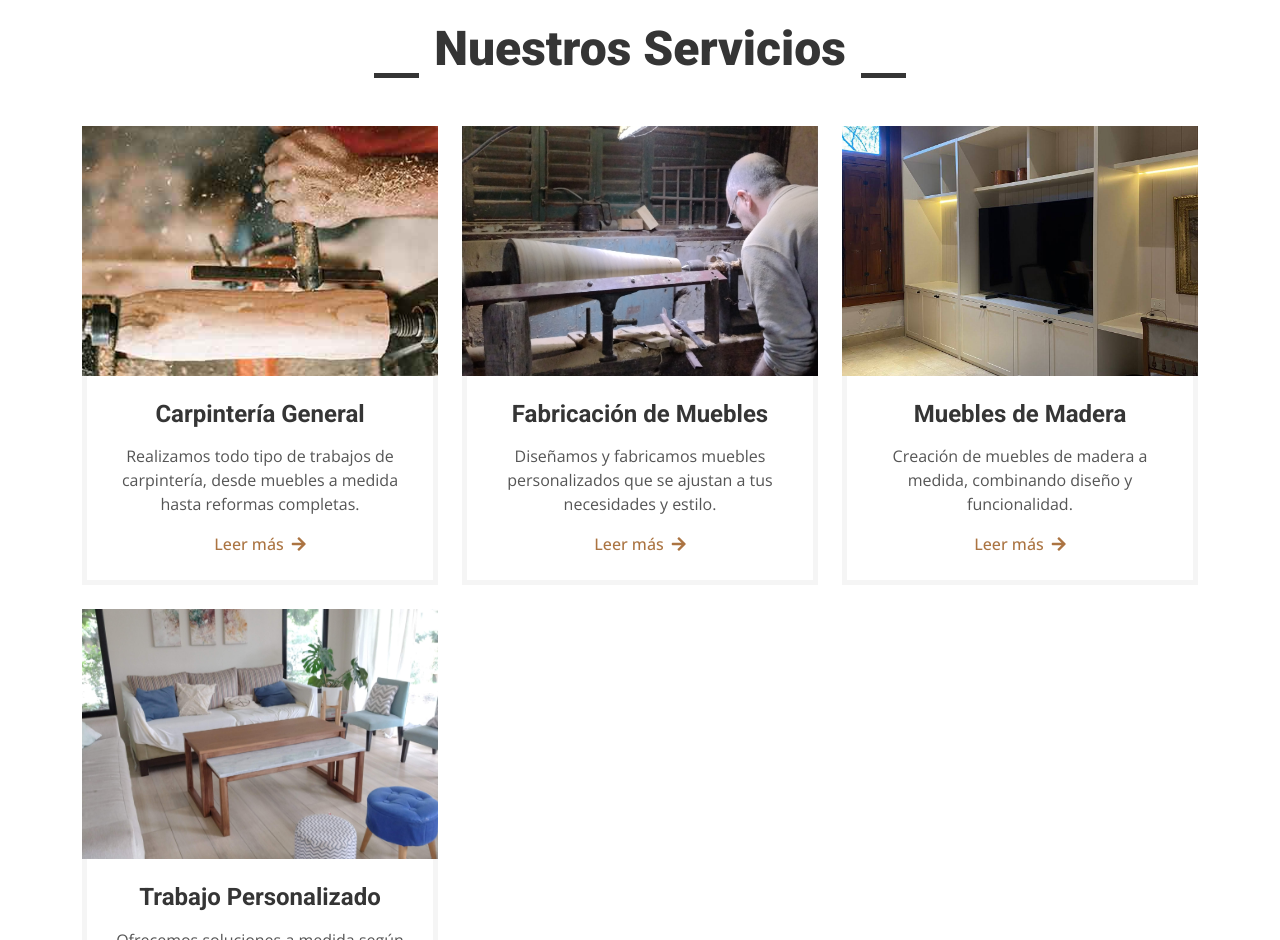
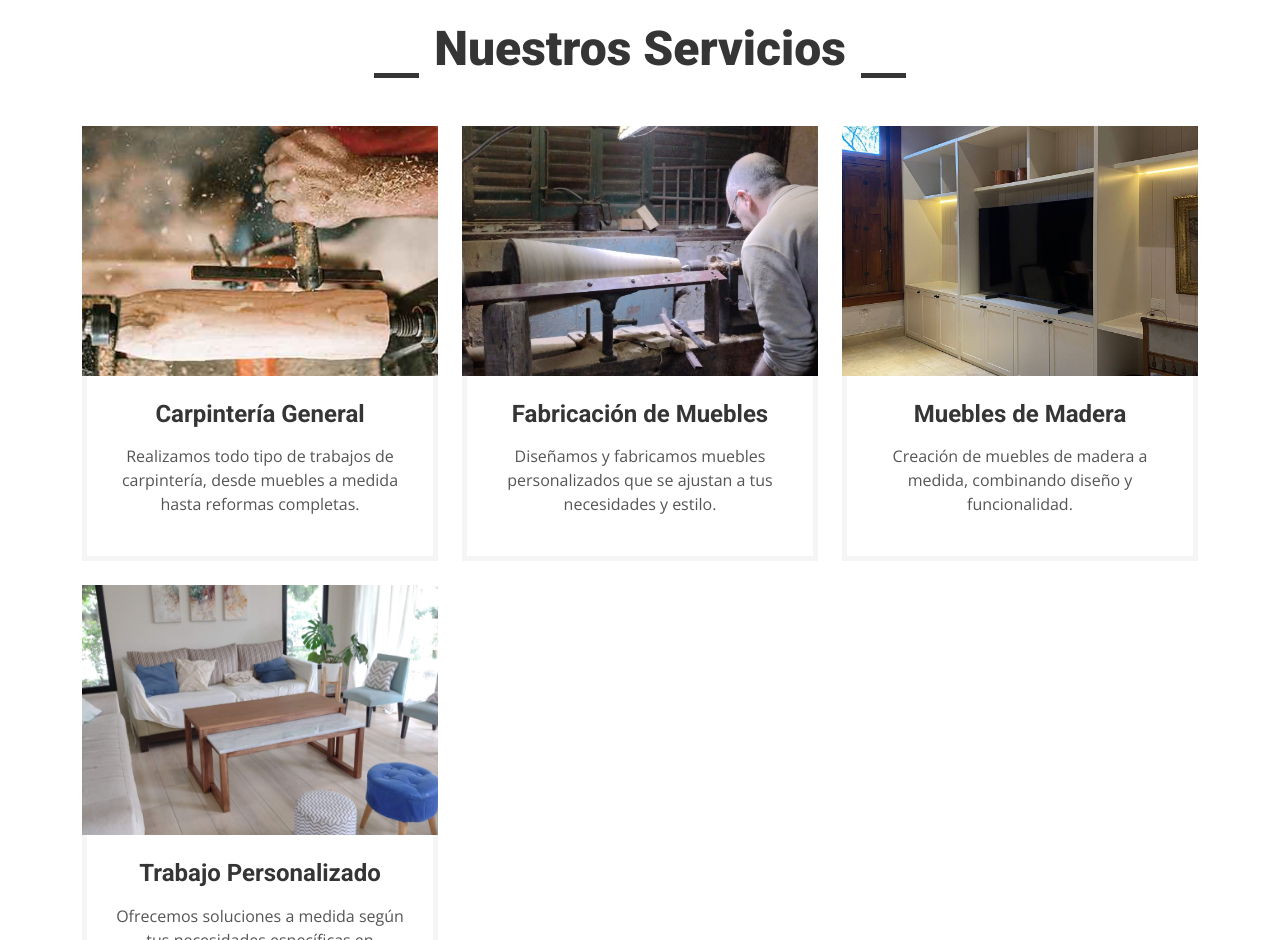
Before and after one commit to tomas95-lab/TIL, a plain HTML site: page index.html in a window 1280 px wide. Shown: the part 1860-2800 px from the top of the page. Drawn offline with nearby package versions, Linux system fonts and the light colour scheme.

Commit message:
Implementing the links to the instagram, facebook, and whatsapp. Also Fixed the height in the services section

```diff
--- a/index.html
+++ b/index.html
@@ -82,13 +82,13 @@
             <div class="col-lg-5 px-5 text-end">
                 <div class="h-100 d-inline-flex align-items-center py-3 me-4">
                     <small class="fa fa-phone-alt text-primary me-2"></small>
-                    <!-- <small>+012 345 6789</small> -->
+                    <small>+54 9 11 6704-9812</small>
                 </div>
                 <div class="h-100 d-inline-flex align-items-center">
-                    <a class="btn btn-sm-square bg-white text-primary me-1" href=""><i class="fab fa-facebook-f"></i></a>
+                    <a class="btn btn-sm-square bg-white text-primary me-1" href="https://www.facebook.com/carpinteriatil/"><i class="fab fa-facebook-f"></i></a>
                     <!-- <a class="btn btn-sm-square bg-white text-primary me-1" href=""><i class="fab fa-twitter"></i></a> -->
                     <!-- <a class="btn btn-sm-square bg-white text-primary me-1" href=""><i class="fab fa-linkedin-in"></i></a> -->
-                    <a class="btn btn-sm-square bg-white text-primary me-0" href=""><i class="fab fa-instagram"></i></a>
+                    <a class="btn btn-sm-square bg-white text-primary me-0" href="https://www.instagram.com/til_carpinteria/" target="_blank"><i class="fab fa-instagram"></i></a>
                 </div>
             </div>
         </div>
@@ -288,58 +288,54 @@
             <h1 class="display-5 mb-5">Nuestros Servicios</h1>
         </div>
         <div class="row g-4">
-                <div class="col-md-6 col-lg-4 wow fadeInUp " data-wow-delay="0.1s">
-                    <div class="service-item">
+            <div class="col-md-6 col-lg-4 wow fadeInUp" data-wow-delay="0.1s">
+                <div class="service-item d-flex flex-column h-100">
                     <div class="overflow-hidden">
-                            <img class="img-fluid" src="img/service-1.jpg" style="width: 100%;height: 250px;object-fit: cover;" alt="">
+                        <img class="img-fluid" src="img/service-1.jpg" style="width: 100%; height: 250px; object-fit: cover;" alt="">
                     </div>
-                        <div class="p-4 text-center border border-5 border-light border-top-0">
+                    <div class="p-4 text-center border border-5 border-light border-top-0 flex-grow-1">
                         <h4 class="mb-3">Carpintería General</h4>
                         <p>Realizamos todo tipo de trabajos de carpintería, desde muebles a medida hasta reformas completas.</p>
-                            <a class="fw-medium" href="">Leer más<i class="fa fa-arrow-right ms-2"></i></a>
                     </div>
                 </div>
             </div>
-                <div class="col-md-6 col-lg-4 wow fadeInUp " data-wow-delay="0.3s">
-                    <div class="service-item">
+            <div class="col-md-6 col-lg-4 wow fadeInUp" data-wow-delay="0.3s">
+                <div class="service-item d-flex flex-column h-100">
                     <div class="overflow-hidden">
-                            <img class="img-fluid" src="img/portfolio/imagen (37).jpeg" style="width: 100%;height: 250px;object-fit: cover;" alt="">
+                        <img class="img-fluid" src="img/portfolio/imagen (37).jpeg" style="width: 100%; height: 250px; object-fit: cover;" alt="">
                     </div>
-                        <div class="p-4 text-center border border-5 border-light border-top-0">
+                    <div class="p-4 text-center border border-5 border-light border-top-0 flex-grow-1">
                         <h4 class="mb-3">Fabricación de Muebles</h4>
                         <p>Diseñamos y fabricamos muebles personalizados que se ajustan a tus necesidades y estilo.</p>
-                            <a class="fw-medium" href="">Leer más<i class="fa fa-arrow-right ms-2"></i></a>
                     </div>
                 </div>
             </div>
-                <!-- Aquí estaba el error, falta cerrar este div -->
-                <div class="col-md-6 col-lg-4 wow fadeInUp " data-wow-delay="0.3s">
-                    <div class="service-item">
+            <div class="col-md-6 col-lg-4 wow fadeInUp" data-wow-delay="0.5s">
+                <div class="service-item d-flex flex-column h-100">
                     <div class="overflow-hidden">
-                            <img class="img-fluid" src="img/portfolio/imagen (14).jpg" style="width: 100%;height: 250px;object-fit: cover;" alt="">
+                        <img class="img-fluid" src="img/portfolio/imagen (14).jpg" style="width: 100%; height: 250px; object-fit: cover;" alt="">
                     </div>
-                        <div class="p-4 text-center border border-5 border-light border-top-0">
+                    <div class="p-4 text-center border border-5 border-light border-top-0 flex-grow-1">
                         <h4 class="mb-3">Muebles de Madera</h4>
                         <p>Creación de muebles de madera a medida, combinando diseño y funcionalidad.</p>
-                            <a class="fw-medium" href="">Leer más<i class="fa fa-arrow-right ms-2"></i></a>
                     </div>
                 </div>
             </div>
-                <div class="col-md-6 col-lg-4 wow fadeInUp " data-wow-delay="0.5s">
-                    <div class="service-item">
+            <div class="col-md-6 col-lg-4 wow fadeInUp" data-wow-delay="0.7s">
+                <div class="service-item d-flex flex-column h-100">
                     <div class="overflow-hidden">
-                            <img class="img-fluid" src="img/portfolio/imagen (20).jpg" style="width: 100%;height: 250px;object-fit: cover;" alt="">
+                        <img class="img-fluid" src="img/portfolio/imagen (20).jpg" style="width: 100%; height: 250px; object-fit: cover;" alt="">
                     </div>
-                        <div class="p-4 text-center border border-5 border-light border-top-0">
+                    <div class="p-4 text-center border border-5 border-light border-top-0 flex-grow-1">
                         <h4 class="mb-3">Trabajo Personalizado</h4>
                         <p>Ofrecemos soluciones a medida según tus necesidades específicas en proyectos de carpintería.</p>
-                            <a class="fw-medium" href="">Leer más<i class="fa fa-arrow-right ms-2"></i></a>
                     </div>
                 </div>
             </div>
         </div>
     </div>
 </div>
+
 
     <!-- Service End -->
 
@@ -450,13 +446,13 @@
 
                     <div class="d-flex justify-content-between">
                         <!-- WhatsApp Button -->
-                        <a href="https://wa.me/+1234567890?text=Hola,%20quiero%20saber%20más%20sobre%20los%20servicios%20de%20Carpintería%20TIL"
+                        <a href="https://wa.me/5491167049812?text=Hola,%20quiero%20saber%20más%20sobre%20los%20servicios%20de%20Carpintería%20TIL"
                         target="_blank" class="btn btn-success d-flex align-items-center px-4 py-3">
                         <i class="fab fa-whatsapp fa-lg me-2"></i> WhatsApp
                      </a>
 
                         <!-- Instagram Button -->
-                        <a href="https://www.instagram.com/tus_carpinteria/" target="_blank" class="btn btn-danger d-flex align-items-center px-4 py-3">
+                        <a href="https://www.instagram.com/til_carpinteria/" target="_blank" class="btn btn-danger d-flex align-items-center px-4 py-3">
                             <i class="fab fa-instagram fa-lg me-2"></i> Instagram
                         </a>
                     </div>
```
Lines whose indentation alone changed are shown as unchanged.
